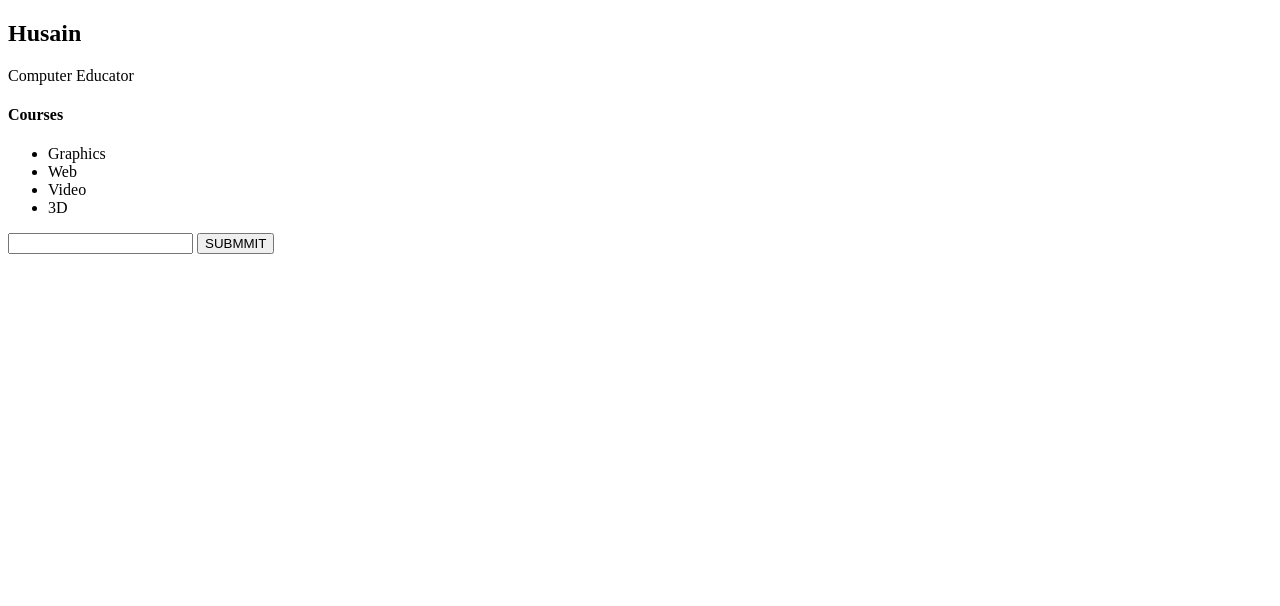
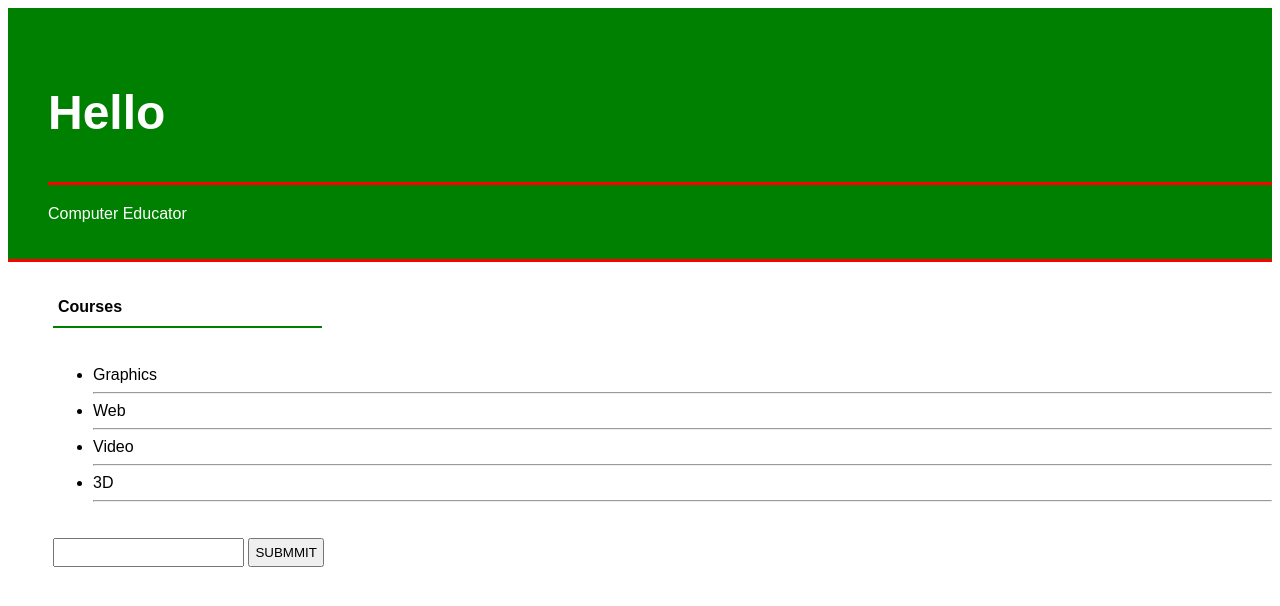
Before and after one commit to imramesh222/Js-complete-course, a plain HTML site: page 01-Fundamentals-Part-1/starter/DOM_manipulation.html in a window 1280 px wide. Drawn offline with Linux system fonts and the light colour scheme.

Commit message:
DOM mainpulation

```diff
--- a/01-Fundamentals-Part-1/starter/DOM_manipulation.html
+++ b/01-Fundamentals-Part-1/starter/DOM_manipulation.html
@@ -4,6 +4,38 @@
   <meta charset="UTF-8">
   <meta name="viewport" content="width=device-width, initial-scale=1.0">
   <title>DOM</title>
+  <style>
+    body{
+      font-family: arial;
+    }
+    header{
+      background-color: green;
+      color: white;
+      padding: 15px 0px 20px 40px;
+    }
+    h2#header-title{
+      padding: 10px 0px;
+    }
+    div#content{
+      padding: 15px 0px 0px 45px;
+    }
+    div#content>h4{
+      border-bottom: 2px solid green;
+      padding: 0px 20px 10px 5px;
+      display: inline-block;
+      width: 20%;
+    }
+    li .list-item{
+      border-top: 20px;
+      padding: 10px 0px;
+    }
+    form{
+      padding-top: 20px;
+    }
+    form>input,button{
+      padding: 5px;
+    }
+  </style>
 </head>
 <body>
   <header id="header">
@@ -13,10 +45,10 @@
   <div id="content">
     <h4>Courses</h4>
     <ul id="items">
-      <li class="list-item">Graphics</li>
-      <li class="list-item">Web</li>
-      <li class="list-item">Video</li>
-      <li class="list-item">3D</li>
+      <li class="list-item">Graphics</li><hr>
+      <li class="list-item">Web</li><hr>
+      <li class="list-item">Video</li><hr>
+      <li class="list-item">3D</li><hr>
     </ul>
     <form>
       <input type="text">
@@ -26,7 +58,17 @@
 
 
   <script>
+    let headerTitle=document.getElementById('header-title');
+    // headerTitle.textContent='Computer course';
+    // headerTitle.innerText='Pro course';
+    // console.log(headerTitle);
 
+    headerTitle.innerHTML='<h1>Hello</h1'
+
+    headerTitle.style.borderBottom='3px solid red'
+
+    let topHeader=document.getElementById('header');
+    topHeader.style.borderBottom='3px solid red';
   </script>
 
 </body>
```
